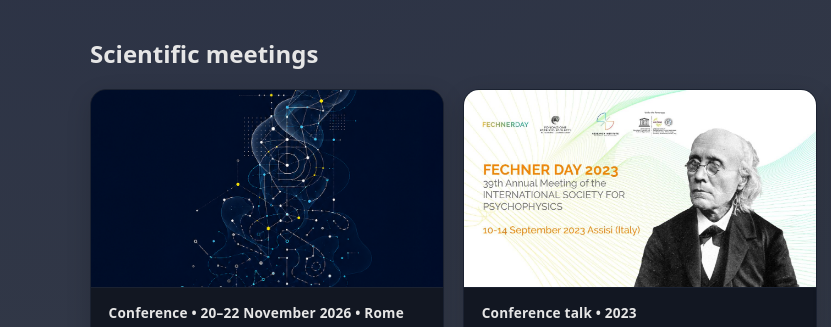
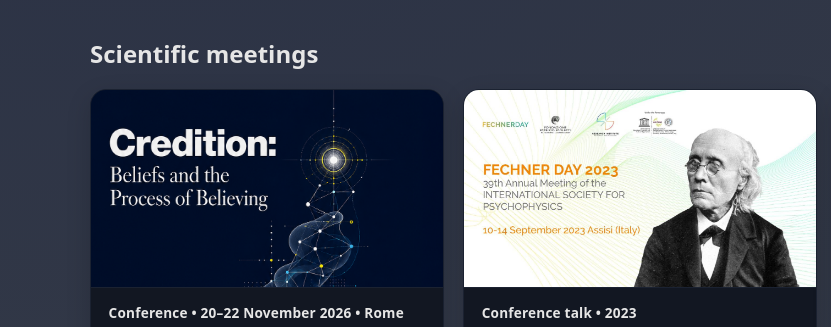
Before and after one commit to SteLasap84/beholderlab, a plain HTML site: page media.html in a window 1280 px wide. Shown: the part 188-515 px from the top of the page, 0-831 px from the left. Drawn offline with Linux system fonts and the light colour scheme.

Commit message:
Align Credition poster crop to top
Co-authored-by: Copilot <223556219+Copilot@users.noreply.github.com>

```diff
--- a/assets/styles.css
+++ b/assets/styles.css
@@ -321,6 +321,10 @@ body{
   display: block;
   background: linear-gradient(135deg, #1a2030, #0f1420);
   border-bottom: 1px solid var(--card-border);
+}
+
+.media-card-image-poster{
+  object-position: top;
 }
 
 .media-card-content{
--- a/media.html
+++ b/media.html
@@ -49,7 +49,7 @@
   <div class="media-cards">
 
     <a class="media-card media-card-link" href="https://credition.uni-graz.at/en/credition/latest-news/" target="_blank" rel="noopener noreferrer">
-      <img src="/assets/credition.png" alt="Credition: Beliefs and the Process of Believing conference poster, 20–22 November 2026" class="media-card-image">
+      <img src="/assets/credition.png" alt="Credition: Beliefs and the Process of Believing conference poster, 20–22 November 2026" class="media-card-image media-card-image-poster">
       <div class="media-card-content">
         <p class="media-card-meta">Conference • 20–22 November 2026 • Rome</p>
         <h3>Credition: Beliefs and the Process of Believing</h3>
```
